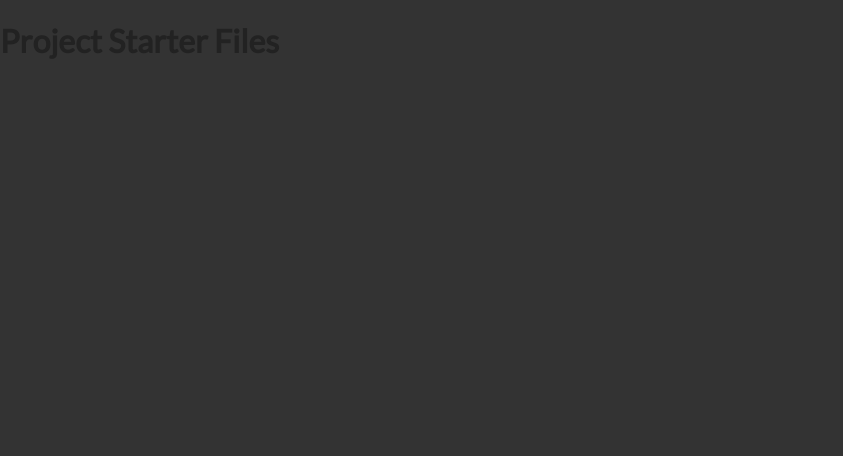
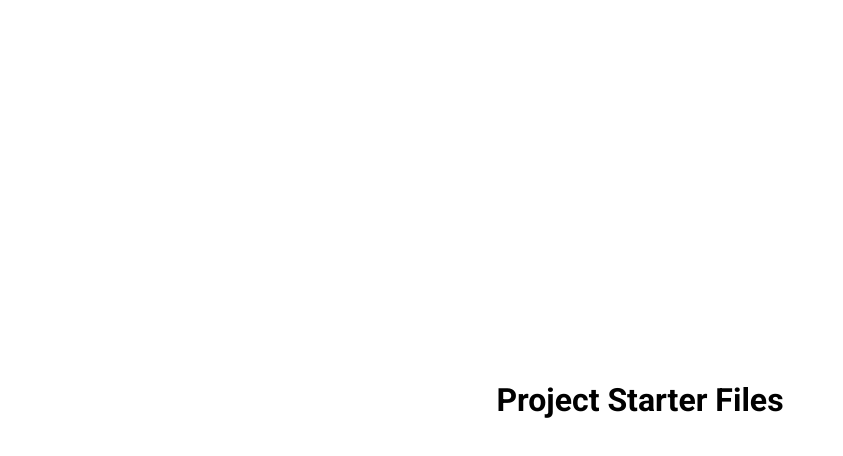
Before and after one commit to Hi-ImDave/small-projects, a plain HTML site: page project_starter/index.html in a window 1280 px wide. Shown: the whole page, without its empty margins (0-843 px from the left). Drawn offline with Linux system fonts and the light colour scheme.

Commit message:
update starter css file

```diff
--- a/project_starter/style.css
+++ b/project_starter/style.css
@@ -1,13 +1,16 @@
-@import url('https://fonts.googleapis.com/css?family=Lato&display=swap');
+@import url('https://fonts.googleapis.com/css2?family=Roboto:wght@400;700&display=swap');
 
 * {
     box-sizing: border-box;
 }
 
 body {
-    font-family: 'Lato', sans-serif;
-    overflow-x: hidden;
+    font-family: 'Roboto', sans-serif;
+    display: flex;
+    flex-direction: column;
+    align-items: center;
+    justify-content: center;
+    height: 100vh;
+    overflow: hidden;
     margin: 0;
-    background-color: #333;
-    color: #222;
 }
```
